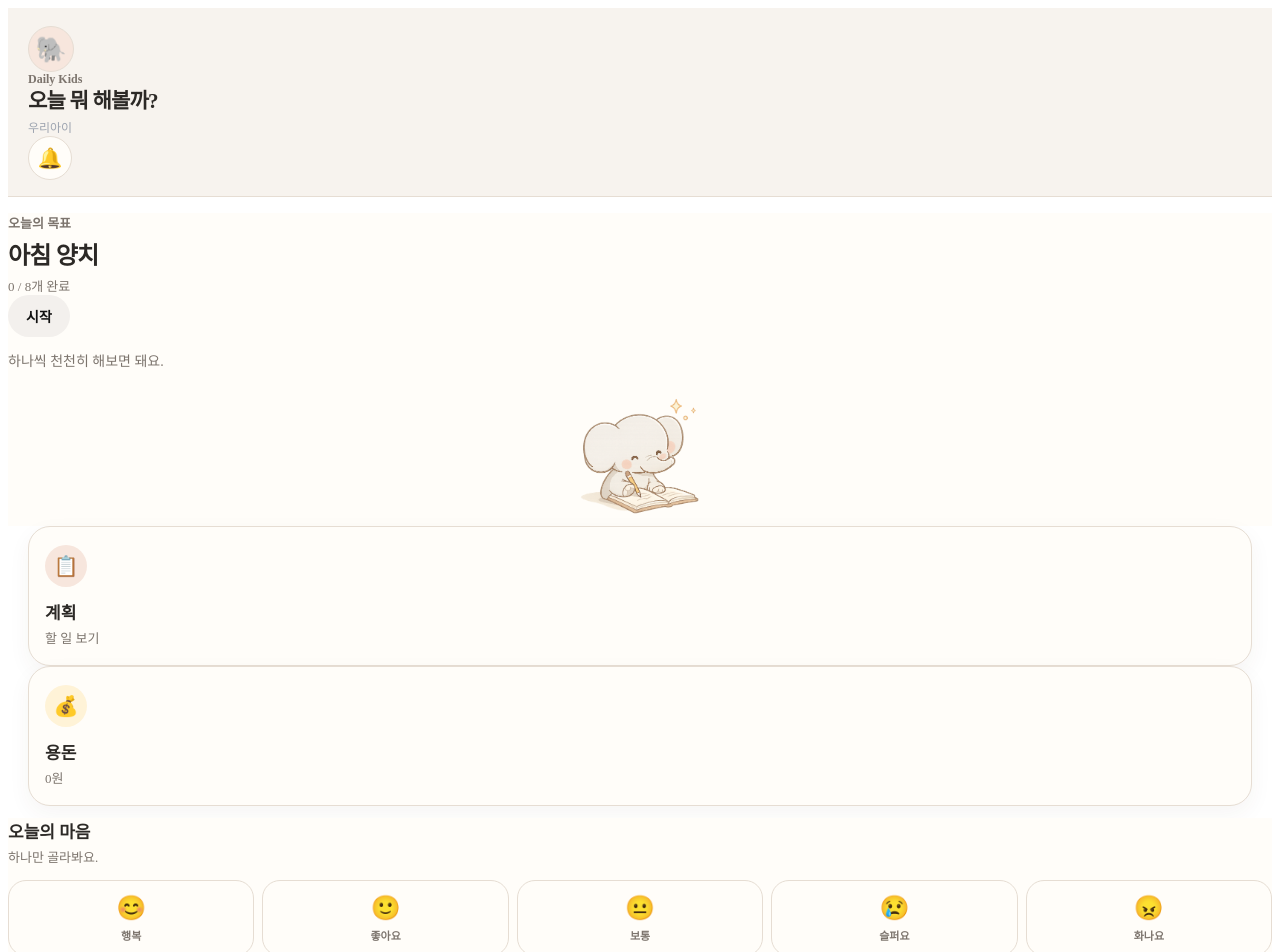
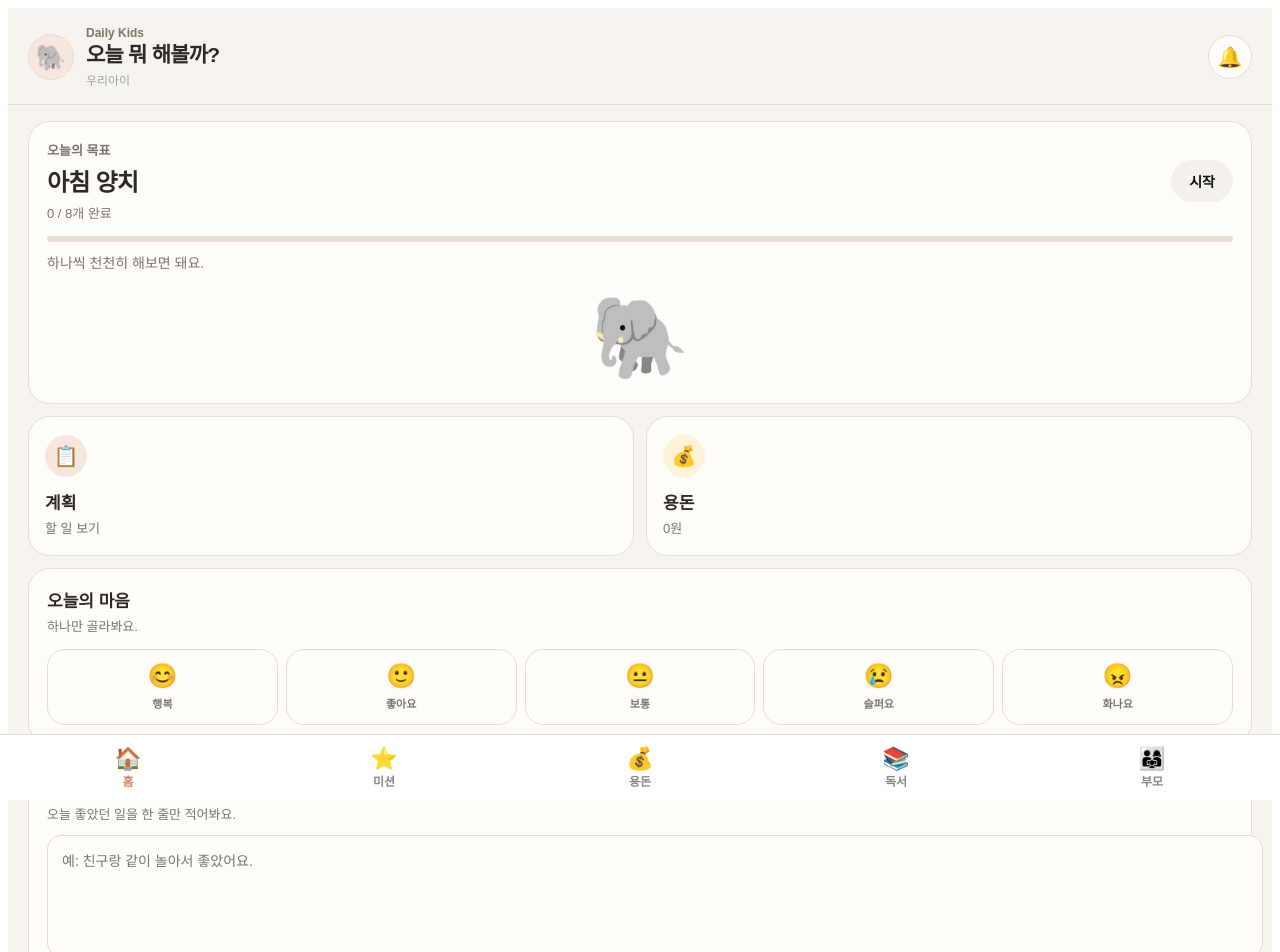
Before and after one commit to thegod1218/daily-kids, a React (Vite) app: page /child/home in a window 1280 px wide. Shown: the top 952 px of the page. Built offline with nearby package versions, Linux system fonts and the light colour scheme.

Commit message:
Update HomePage.jsx

```diff
--- a/src/pages/child/HomePage.jsx
+++ b/src/pages/child/HomePage.jsx
@@ -1,447 +1,196 @@
 import React, { useEffect, useState } from 'react'
 import { useNavigate } from 'react-router-dom'
 import { useAppStore } from '../../store'
-import { useToast } from '../../hooks/useToast'
-import TabBar from '../../components/TabBar'
-import { ProgBar } from '../../components/Common'
 import dayjs from 'dayjs'
 
 const MOODS = [
-  { type: 'happy', e: '😊', label: '행복' },
-  { type: 'good', e: '🙂', label: '좋아요' },
-  { type: 'neutral', e: '😐', label: '보통' },
-  { type: 'sad', e: '😢', label: '슬퍼요' },
-  { type: 'angry', e: '😠', label: '화나요' },
+  { type: 'happy',   e: '😊', label: '행복'  },
+  { type: 'good',    e: '🙂', label: '좋아요' },
+  { type: 'neutral', e: '😐', label: '보통'  },
+  { type: 'sad',     e: '😢', label: '슬퍼요' },
+  { type: 'angry',   e: '😠', label: '화나요' },
 ]
 
 const CHARACTERS = [
-  { key: 'elephant', label: '토리', emoji: '🐘' },
-  { key: 'chick', label: '병아리', emoji: '🐣' },
-  { key: 'cat', label: '고양이', emoji: '🐱' },
-  { key: 'dog', label: '강아지', emoji: '🐶' },
-  { key: 'fox', label: '여우', emoji: '🦊' },
+  { key: 'elephant', label: '토리',   emoji: '🐘' },
+  { key: 'chick',    label: '병아리', emoji: '🐣' },
+  { key: 'cat',      label: '고양이', emoji: '🐱' },
+  { key: 'dog',      label: '강아지', emoji: '🐶' },
+  { key: 'fox',      label: '여우',   emoji: '🦊' },
 ]
+
+function ProgBar({ value, style }) {
+  return (
+    <div style={{ height: 6, background: '#E6DDD3', borderRadius: 3, overflow: 'hidden', ...style }}>
+      <div style={{ height: '100%', width: `${Math.min(100, Math.max(0, value))}%`, background: '#D28A6A', borderRadius: 3, transition: 'width .5s' }} />
+    </div>
+  )
+}
+
+function ChildTabBar() {
+  const nav = useNavigate()
+  const path = window.location.pathname
+  const tabs = [
+    { icon: '🏠', label: '홈',   to: '/child/home'     },
+    { icon: '⭐', label: '미션', to: '/child/missions'  },
+    { icon: '💰', label: '용돈', to: '/child/money'     },
+    { icon: '📚', label: '독서', to: '/child/books'     },
+    { icon: '👨‍👩‍👧', label: '부모', to: '/parent/dashboard' },
+  ]
+  return (
+    <nav style={{ position: 'fixed', bottom: 0, left: 0, right: 0, background: '#fff', borderTop: '1px solid #E6DDD3', display: 'flex', justifyContent: 'space-around', padding: '10px 0 calc(10px + env(safe-area-inset-bottom))', zIndex: 100 }}>
+      {tabs.map(t => (
+        <button key={t.to} onClick={() => nav(t.to)} style={{ textAlign: 'center', fontSize: 12, fontWeight: 700, cursor: 'pointer', background: 'none', border: 'none', color: path === t.to ? '#D28A6A' : '#888', fontFamily: 'inherit' }}>
+          <div style={{ fontSize: 22 }}>{t.icon}</div>
+          <span>{t.label}</span>
+        </button>
+      ))}
+    </nav>
+  )
+}
 
 export default function HomePage() {
   const nav = useNavigate()
-  const { show, ToastEl } = useToast()
-
-  const [moodNote, setMoodNote] = useState('')
-  const [showGallery, setShowGallery] = useState(false)
+  const [moodNote, setMoodNote]           = useState('')
+  const [showGallery, setShowGallery]     = useState(false)
   const [selectedCharacter, setSelectedCharacter] = useState(
     localStorage.getItem('dailyKidsCharacter') || 'elephant'
   )
 
-  const {
-    childName,
-    missions,
-    moodLogs,
-    checkDailyReset,
-    logMood,
-  } = useAppStore()
+  const { childName, missions, moodLogs, checkDailyReset, logMood } = useAppStore()
 
-  useEffect(() => {
-    checkDailyReset()
-  }, [])
+  useEffect(() => { checkDailyReset() }, [])
 
-  const done = missions.filter(m => m.done).length
-  const total = missions.length
+  const done        = missions.filter(m => m.done).length
+  const total       = missions.length
   const nextMission = missions.find(m => !m.done) || missions[0]
-
-  const today = dayjs().format('YYYY-MM-DD')
-  const todayMood = moodLogs.find(m => m.date === today)
-
-  const balance = useAppStore
-    .getState()
-    .moneyLogs.reduce((sum, row) => (row.type === 'income' ? sum + row.amount : sum - row.amount), 0)
+  const today       = dayjs().format('YYYY-MM-DD')
+  const todayMood   = moodLogs.find(m => m.date === today)
+  const balance     = useAppStore.getState().moneyLogs.reduce((s, r) => r.type === 'income' ? s + r.amount : s - r.amount, 0)
 
   const selectCharacter = (key) => {
     setSelectedCharacter(key)
     localStorage.setItem('dailyKidsCharacter', key)
     setShowGallery(false)
-    show('캐릭터가 변경되었어요!')
   }
 
-  const renderCharacter = (size = 28) => {
+  const renderChar = (size = 25) => {
     const found = CHARACTERS.find(c => c.key === selectedCharacter)
     return <span style={{ fontSize: size }}>{found?.emoji || '🐘'}</span>
   }
 
-  const handleMood = (type) => {
-    logMood(type, moodNote)
-    show('기분이 기록되었어요.')
-  }
+  const handleMood = (type) => { logMood(type, moodNote) }
 
   const handleSaveMoodNote = () => {
-    if (!todayMood) {
-      show('먼저 오늘의 마음을 골라주세요.')
-      return
-    }
-
+    if (!todayMood) return
     logMood(todayMood.type, moodNote)
-    show('짧은 일기가 저장되었어요.')
   }
 
   return (
-    <div className="page">
+    <div style={{ minHeight: '100vh', background: '#F7F3EE', paddingBottom: 90, fontFamily: 'sans-serif' }}>
+
+      {/* 캐릭터 갤러리 */}
       {showGallery && (
-        <div
-          onClick={() => setShowGallery(false)}
-          style={{
-            position: 'fixed',
-            inset: 0,
-            background: 'rgba(44,41,38,.28)',
-            zIndex: 999,
-            display: 'flex',
-            alignItems: 'flex-end',
-          }}
-        >
-          <div
-            onClick={(e) => e.stopPropagation()}
-            style={{
-              width: '100%',
-              background: 'white',
-              borderRadius: '28px 28px 0 0',
-              padding: '22px 20px 28px',
-              boxShadow: '0 -12px 40px rgba(80,60,40,.16)',
-            }}
-          >
-            <div style={{ fontSize: 20, fontWeight: 800, marginBottom: 6 }}>
-              캐릭터 고르기
-            </div>
-            <div style={{ fontSize: 13, color: '#7C746D', marginBottom: 18 }}>
-              홈 화면에 보여질 친구를 선택해요.
-            </div>
-
+        <div onClick={() => setShowGallery(false)} style={{ position: 'fixed', inset: 0, background: 'rgba(44,41,38,.28)', zIndex: 999, display: 'flex', alignItems: 'flex-end' }}>
+          <div onClick={e => e.stopPropagation()} style={{ width: '100%', background: 'white', borderRadius: '28px 28px 0 0', padding: '22px 20px 28px' }}>
+            <div style={{ fontSize: 20, fontWeight: 800, marginBottom: 6 }}>캐릭터 고르기</div>
+            <div style={{ fontSize: 13, color: '#7C746D', marginBottom: 18 }}>홈 화면에 보여질 친구를 선택해요.</div>
             <div style={{ display: 'grid', gridTemplateColumns: 'repeat(5, 1fr)', gap: 10 }}>
-              {CHARACTERS.map(char => {
-                const active = selectedCharacter === char.key
-
-                return (
-                  <button
-                    key={char.key}
-                    onClick={() => selectCharacter(char.key)}
-                    style={{
-                      border: active ? '2px solid #D28A6A' : '1px solid #E6DDD3',
-                      background: active ? '#F7E6DD' : '#FFFDF9',
-                      borderRadius: 18,
-                      padding: '12px 6px',
-                      cursor: 'pointer',
-                    }}
-                  >
-                    <div style={{ fontSize: 28, marginBottom: 6 }}>{char.emoji}</div>
-                    <div style={{ fontSize: 11, color: '#7C746D', fontWeight: 700 }}>
-                      {char.label}
-                    </div>
-                  </button>
-                )
-              })}
+              {CHARACTERS.map(char => (
+                <button key={char.key} onClick={() => selectCharacter(char.key)} style={{ border: selectedCharacter === char.key ? '2px solid #D28A6A' : '1px solid #E6DDD3', background: selectedCharacter === char.key ? '#F7E6DD' : '#FFFDF9', borderRadius: 18, padding: '12px 6px', cursor: 'pointer', fontFamily: 'inherit' }}>
+                  <div style={{ fontSize: 28, marginBottom: 6 }}>{char.emoji}</div>
+                  <div style={{ fontSize: 11, color: '#7C746D', fontWeight: 700 }}>{char.label}</div>
+                </button>
+              ))}
             </div>
           </div>
         </div>
       )}
 
-      <div
-        style={{
-          background: '#F7F3EE',
-          padding: '18px 20px 16px',
-          borderBottom: '1px solid #E6DDD3',
-          position: 'sticky',
-          top: 0,
-          zIndex: 50,
-        }}
-      >
-        <div className="spb">
-          <div className="row" style={{ gap: 12, alignItems: 'center' }}>
-            <div
-              onClick={() => setShowGallery(true)}
-              style={{
-                width: 44,
-                height: 44,
-                minWidth: 44,
-                borderRadius: '50%',
-                background: '#F7E6DD',
-                border: '1px solid #E6DDD3',
-                display: 'flex',
-                alignItems: 'center',
-                justifyContent: 'center',
-                cursor: 'pointer',
-              }}
-            >
-              {renderCharacter(25)}
+      {/* 헤더 */}
+      <div style={{ background: '#F7F3EE', padding: '18px 20px 16px', borderBottom: '1px solid #E6DDD3', position: 'sticky', top: 0, zIndex: 50 }}>
+        <div style={{ display: 'flex', alignItems: 'center', justifyContent: 'space-between' }}>
+          <div style={{ display: 'flex', alignItems: 'center', gap: 12 }}>
+            <div onClick={() => setShowGallery(true)} style={{ width: 44, height: 44, borderRadius: '50%', background: '#F7E6DD', border: '1px solid #E6DDD3', display: 'flex', alignItems: 'center', justifyContent: 'center', cursor: 'pointer' }}>
+              {renderChar(25)}
             </div>
-
             <div>
-              <div style={{ fontSize: 12, color: '#7C746D', fontWeight: 700 }}>
-                Daily Kids
-              </div>
-              <div
-                style={{
-                  fontSize: 21,
-                  fontWeight: 850,
-                  color: '#2C2926',
-                  letterSpacing: '-0.8px',
-                  lineHeight: 1.2,
-                  marginTop: 2,
-                }}
-              >
-                오늘 뭐 해볼까?
-              </div>
-              <div style={{ fontSize: 12, color: '#9CA3AF', marginTop: 4 }}>
-                우리아이
-              </div>
+              <div style={{ fontSize: 12, color: '#7C746D', fontWeight: 700 }}>Daily Kids</div>
+              <div style={{ fontSize: 21, fontWeight: 800, color: '#2C2926', letterSpacing: '-0.8px', lineHeight: 1.2, marginTop: 2 }}>오늘 뭐 해볼까?</div>
+              <div style={{ fontSize: 12, color: '#9CA3AF', marginTop: 4 }}>{childName || '우리아이'}</div>
             </div>
           </div>
-
-          <div
-            style={{
-              width: 42,
-              height: 42,
-              borderRadius: '50%',
-              background: '#FFFDF9',
-              border: '1px solid #E6DDD3',
-              display: 'flex',
-              alignItems: 'center',
-              justifyContent: 'center',
-              fontSize: 20,
-            }}
-          >
-            🔔
-          </div>
+          <div style={{ width: 42, height: 42, borderRadius: '50%', background: '#FFFDF9', border: '1px solid #E6DDD3', display: 'flex', alignItems: 'center', justifyContent: 'center', fontSize: 20 }}>🔔</div>
         </div>
       </div>
 
-      <div style={{ paddingTop: 16 }}>
-        <div
-          className="card"
-          style={{
-            borderColor: '#E6DDD3',
-            background: '#FFFDF9',
-            overflow: 'hidden',
-          }}
-        >
-          <div className="spb" style={{ alignItems: 'center', marginBottom: 14 }}>
+      <div style={{ padding: '16px 20px 0' }}>
+
+        {/* 오늘의 목표 */}
+        <div style={{ background: '#FFFDF9', borderRadius: 22, border: '1px solid #E6DDD3', padding: 18, marginBottom: 12, overflow: 'hidden' }}>
+          <div style={{ display: 'flex', alignItems: 'center', justifyContent: 'space-between', marginBottom: 14 }}>
             <div>
-              <div style={{ fontSize: 13, color: '#7C746D', fontWeight: 700, marginBottom: 4 }}>
-                오늘의 목표
-              </div>
-              <div
-                style={{
-                  fontSize: 24,
-                  fontWeight: 850,
-                  color: '#2C2926',
-                  letterSpacing: '-0.8px',
-                }}
-              >
-                {nextMission?.title || '오늘 미션 없음'}
-              </div>
-              <div style={{ fontSize: 13, color: '#7C746D', marginTop: 5 }}>
-                {done} / {total}개 완료
-              </div>
+              <div style={{ fontSize: 13, color: '#7C746D', fontWeight: 700, marginBottom: 4 }}>오늘의 목표</div>
+              <div style={{ fontSize: 24, fontWeight: 800, color: '#2C2926', letterSpacing: '-0.8px' }}>{nextMission?.title || '오늘 미션 없음'}</div>
+              <div style={{ fontSize: 13, color: '#7C746D', marginTop: 5 }}>{done} / {total}개 완료</div>
             </div>
-
-            <button
-              onClick={() => nav('/child/missions')}
-              className="btn"
-              style={{
-                width: 'auto',
-                padding: '11px 18px',
-                borderRadius: 999,
-                fontSize: 14,
-                flexShrink: 0,
-                border: 'none',
-                background: '#F3F0ED',
-                color: '#111',
-                fontWeight: 800,
-              }}
-            >
-              시작
-            </button>
+            <button onClick={() => nav('/child/missions')} style={{ padding: '11px 18px', borderRadius: 999, fontSize: 14, border: 'none', background: '#F3F0ED', color: '#111', fontWeight: 800, cursor: 'pointer', fontFamily: 'inherit' }}>시작</button>
           </div>
-
           <ProgBar value={total > 0 ? (done / total) * 100 : 0} style={{ marginBottom: 10 }} />
-
-          <div style={{ fontSize: 14, color: '#7C746D', lineHeight: 1.6 }}>
-            하나씩 천천히 해보면 돼요.
-          </div>
-
-          <div
-            style={{
-              marginTop: 16,
-              display: 'flex',
-              justifyContent: 'center',
-            }}
-          >
-            <img
-              src="/elephant.png"
-              alt=""
-              style={{
-                width: 130,
-                height: 'auto',
-                objectFit: 'contain',
-              }}
-            />
+          <div style={{ fontSize: 14, color: '#7C746D', lineHeight: 1.6 }}>하나씩 천천히 해보면 돼요.</div>
+          <div style={{ marginTop: 16, display: 'flex', justifyContent: 'center' }}>
+            <span style={{ fontSize: 80 }}>{renderChar(80)}</span>
           </div>
         </div>
 
-        <div className="g2" style={{ padding: '0 20px', marginBottom: 12 }}>
-          <div
-            style={{
-              background: '#FFFDF9',
-              borderRadius: 22,
-              padding: '18px 16px',
-              cursor: 'pointer',
-              border: '1px solid #E6DDD3',
-              boxShadow: '0 8px 22px rgba(80,60,40,.05)',
-            }}
-            onClick={() => nav('/child/missions')}
-          >
-            <div
-              style={{
-                width: 42,
-                height: 42,
-                borderRadius: '50%',
-                background: '#F7E6DD',
-                display: 'flex',
-                alignItems: 'center',
-                justifyContent: 'center',
-                fontSize: 20,
-                marginBottom: 12,
-              }}
-            >
-              📋
-            </div>
+        {/* 2컬 */}
+        <div style={{ display: 'grid', gridTemplateColumns: '1fr 1fr', gap: 12, marginBottom: 12 }}>
+          <div onClick={() => nav('/child/missions')} style={{ background: '#FFFDF9', borderRadius: 22, padding: '18px 16px', cursor: 'pointer', border: '1px solid #E6DDD3' }}>
+            <div style={{ width: 42, height: 42, borderRadius: '50%', background: '#F7E6DD', display: 'flex', alignItems: 'center', justifyContent: 'center', fontSize: 20, marginBottom: 12 }}>📋</div>
             <div style={{ fontSize: 17, fontWeight: 800, color: '#2C2926' }}>계획</div>
             <div style={{ fontSize: 13, color: '#7C746D', marginTop: 4 }}>할 일 보기</div>
           </div>
-
-          <div
-            style={{
-              background: '#FFFDF9',
-              borderRadius: 22,
-              padding: '18px 16px',
-              cursor: 'pointer',
-              border: '1px solid #E6DDD3',
-              boxShadow: '0 8px 22px rgba(80,60,40,.05)',
-            }}
-            onClick={() => nav('/child/money')}
-          >
-            <div
-              style={{
-                width: 42,
-                height: 42,
-                borderRadius: '50%',
-                background: '#FFF3D7',
-                display: 'flex',
-                alignItems: 'center',
-                justifyContent: 'center',
-                fontSize: 20,
-                marginBottom: 12,
-              }}
-            >
-              💰
-            </div>
+          <div onClick={() => nav('/child/money')} style={{ background: '#FFFDF9', borderRadius: 22, padding: '18px 16px', cursor: 'pointer', border: '1px solid #E6DDD3' }}>
+            <div style={{ width: 42, height: 42, borderRadius: '50%', background: '#FFF3D7', display: 'flex', alignItems: 'center', justifyContent: 'center', fontSize: 20, marginBottom: 12 }}>💰</div>
             <div style={{ fontSize: 17, fontWeight: 800, color: '#2C2926' }}>용돈</div>
-            <div style={{ fontSize: 13, color: '#7C746D', marginTop: 4 }}>
-              {balance.toLocaleString('ko-KR')}원
-            </div>
+            <div style={{ fontSize: 13, color: '#7C746D', marginTop: 4 }}>{balance.toLocaleString('ko-KR')}원</div>
           </div>
         </div>
 
-        <div className="card" style={{ background: '#FFFDF9', borderColor: '#E6DDD3' }}>
-          <div style={{ marginBottom: 14 }}>
-            <div style={{ fontSize: 17, fontWeight: 800, color: '#2C2926' }}>
-              오늘의 마음
-            </div>
-            <div style={{ fontSize: 13, color: '#7C746D', marginTop: 4 }}>
-              하나만 골라봐요.
-            </div>
-          </div>
-
+        {/* 오늘의 마음 */}
+        <div style={{ background: '#FFFDF9', borderRadius: 22, border: '1px solid #E6DDD3', padding: 18, marginBottom: 12 }}>
+          <div style={{ fontSize: 17, fontWeight: 800, color: '#2C2926', marginBottom: 4 }}>오늘의 마음</div>
+          <div style={{ fontSize: 13, color: '#7C746D', marginBottom: 14 }}>하나만 골라봐요.</div>
           <div style={{ display: 'flex', justifyContent: 'space-between', gap: 8 }}>
-            {MOODS.map(({ type, e, label }) => {
-              const active = todayMood?.type === type
-
-              return (
-                <button
-                  key={type}
-                  onClick={() => handleMood(type)}
-                  style={{
-                    flex: 1,
-                    minHeight: 76,
-                    borderRadius: 18,
-                    cursor: 'pointer',
-                    fontFamily: 'inherit',
-                    border: active ? '1.5px solid #D28A6A' : '1px solid #E6DDD3',
-                    background: active ? '#F7E6DD' : '#FFFDF9',
-                    display: 'flex',
-                    flexDirection: 'column',
-                    alignItems: 'center',
-                    justifyContent: 'center',
-                    gap: 5,
-                  }}
-                >
-                  <span style={{ fontSize: 24 }}>{e}</span>
-                  <span style={{ fontSize: 11, color: '#7C746D', fontWeight: 700 }}>
-                    {label}
-                  </span>
-                </button>
-              )
-            })}
+            {MOODS.map(({ type, e, label }) => (
+              <button key={type} onClick={() => handleMood(type)} style={{ flex: 1, minHeight: 76, borderRadius: 18, cursor: 'pointer', fontFamily: 'inherit', border: todayMood?.type === type ? '1.5px solid #D28A6A' : '1px solid #E6DDD3', background: todayMood?.type === type ? '#F7E6DD' : '#FFFDF9', display: 'flex', flexDirection: 'column', alignItems: 'center', justifyContent: 'center', gap: 5 }}>
+                <span style={{ fontSize: 24 }}>{e}</span>
+                <span style={{ fontSize: 11, color: '#7C746D', fontWeight: 700 }}>{label}</span>
+              </button>
+            ))}
           </div>
         </div>
 
-        <div className="card" style={{ background: '#FFFDF9', borderColor: '#E6DDD3' }}>
-          <div style={{ marginBottom: 12 }}>
-            <div style={{ fontSize: 17, fontWeight: 800, color: '#2C2926' }}>
-              짧은 일기
-            </div>
-            <div style={{ fontSize: 13, color: '#7C746D', marginTop: 4 }}>
-              오늘 좋았던 일을 한 줄만 적어봐요.
-            </div>
-          </div>
-
+        {/* 짧은 일기 */}
+        <div style={{ background: '#FFFDF9', borderRadius: 22, border: '1px solid #E6DDD3', padding: 18, marginBottom: 8 }}>
+          <div style={{ fontSize: 17, fontWeight: 800, color: '#2C2926', marginBottom: 4 }}>짧은 일기</div>
+          <div style={{ fontSize: 13, color: '#7C746D', marginBottom: 12 }}>오늘 좋았던 일을 한 줄만 적어봐요.</div>
           <textarea
-            className="input"
             placeholder="예: 친구랑 같이 놀아서 좋았어요."
             value={moodNote}
             maxLength={120}
-            onChange={(e) => setMoodNote(e.target.value)}
-            style={{
-              minHeight: 92,
-              resize: 'none',
-              fontSize: 14,
-              lineHeight: 1.6,
-              paddingTop: 12,
-            }}
+            onChange={e => setMoodNote(e.target.value)}
+            style={{ width: '100%', minHeight: 92, resize: 'none', fontSize: 14, lineHeight: 1.6, paddingTop: 12, border: '1px solid #E6DDD3', borderRadius: 14, padding: 14, outline: 'none', fontFamily: 'inherit', background: '#FFFDF9' }}
           />
-
-          <div className="spb" style={{ marginTop: 10 }}>
+          <div style={{ display: 'flex', alignItems: 'center', justifyContent: 'space-between', marginTop: 10 }}>
             <span style={{ fontSize: 12, color: '#7C746D' }}>{moodNote.length}/120자</span>
-            <button
-              onClick={handleSaveMoodNote}
-              className="btn"
-              style={{
-                width: 'auto',
-                padding: '8px 14px',
-                borderRadius: 999,
-                fontSize: 13,
-                border: 'none',
-                background: '#D28A6A',
-                color: '#fff',
-                fontWeight: 800,
-              }}
-            >
-              저장
-            </button>
+            <button onClick={handleSaveMoodNote} style={{ padding: '8px 14px', borderRadius: 999, fontSize: 13, border: 'none', background: '#D28A6A', color: '#fff', fontWeight: 800, cursor: 'pointer', fontFamily: 'inherit' }}>저장</button>
           </div>
         </div>
 
-        <div style={{ height: 8 }} />
       </div>
 
-      <TabBar />
-      {ToastEl}
+      <ChildTabBar />
     </div>
   )
 }
```
